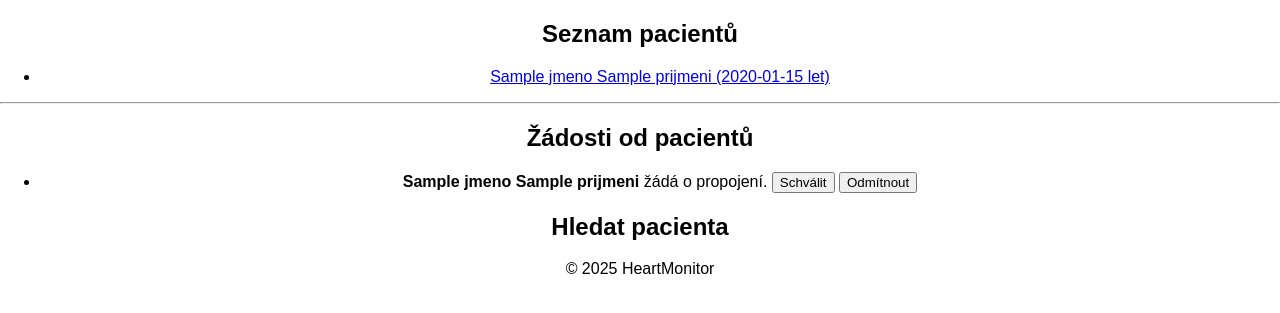
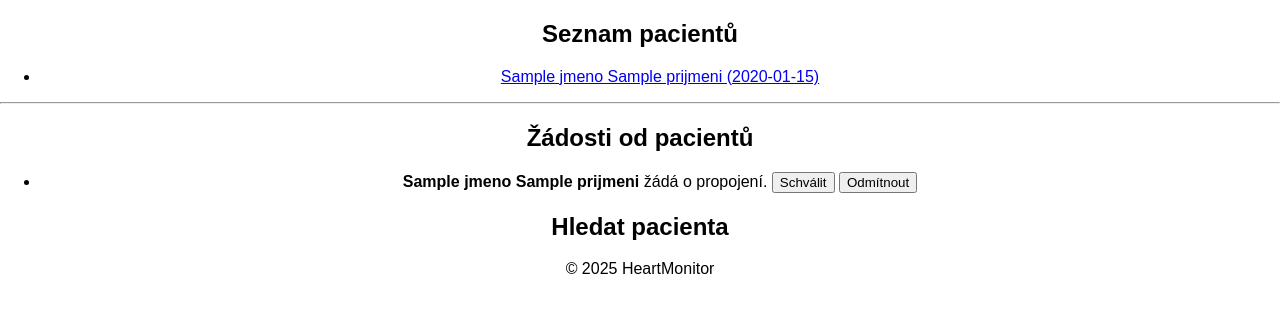
Before and after one commit to Vertyxx/heartrate-server, a Flask app: template flask/app/views/templates/moji_pacienti.html in a window 1280 px wide. Shown: the part 70-383 px from the top of the page. Run offline with Flask 3, Linux system fonts and the light colour scheme; the template is opened without the code that fills it: most values are stand-ins (such as "Sample title", 1, 10 or a date in 2020).

Commit message:
smazani let

```diff
--- a/flask/app/views/templates/moji_pacienti.html
+++ b/flask/app/views/templates/moji_pacienti.html
@@ -11,7 +11,7 @@
             {% for pacient in pacienti %}
                 <li class="list-group-item">
                     <a href="{{ url_for('main.pacient_detail', pacient_id=pacient.id) }}">
-                        {{ pacient.jmeno }} {{ pacient.prijmeni }} ({{ pacient.datum_narozeni.strftime('%Y') }} let)
+                        {{ pacient.jmeno }} {{ pacient.prijmeni }} ({{ pacient.datum_narozeni.strftime('%Y') }})
                     </a>
                 </li>
             {% endfor %}
```
